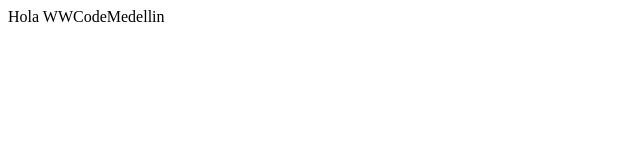
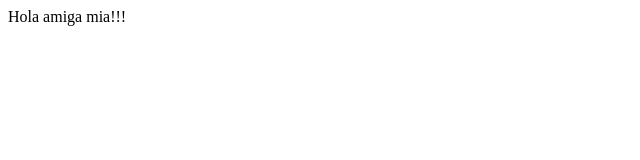
Before and after one commit to bossaprasempre/wwcode-medellin, a plain HTML site: page index.html in a window 1280 px wide. Shown: the full height of the page, 0-640 px from the left. Drawn offline with Linux system fonts and the light colour scheme.

Commit message:
message changed

```diff
--- a/index.html
+++ b/index.html
@@ -2,9 +2,10 @@
 <html lang="en">
 <head>
     <meta charset="UTF-8">
+    <meta http-equiv="X-UA-Compatible" content="IE=edge">
 </head>
 <body>
-    Hola WWCodeMedellin
+    Hola amiga mia!!!
 </body>
 
 
```
